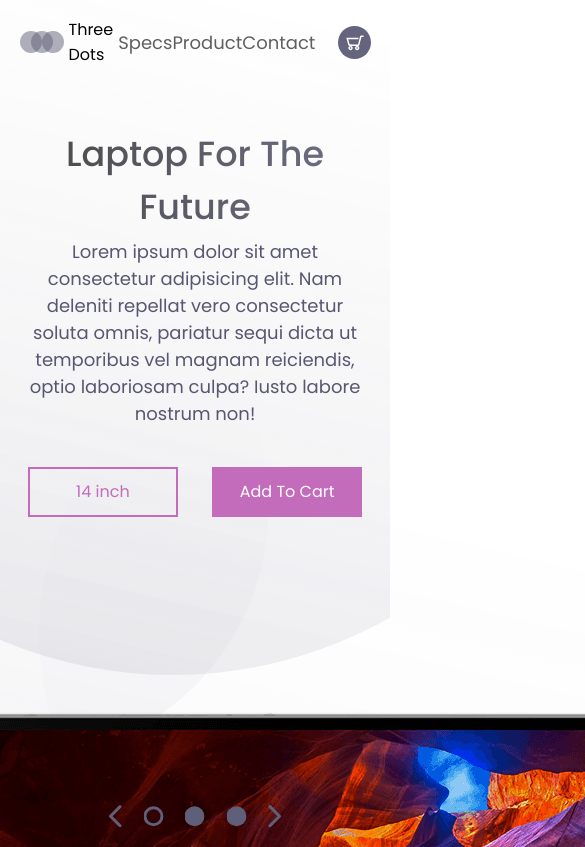
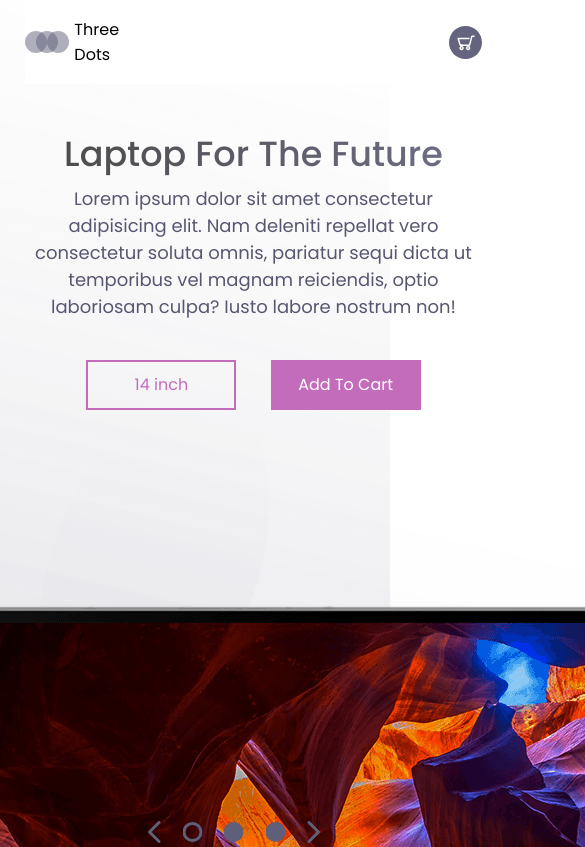
Before and after one commit to bart-khalid/ResponsiveWebSite, a plain HTML site: page index.html in a window 390 px wide. Shown: the top 847 px of the page, 585 px wide, since content can reach past the window. Drawn offline with Linux system fonts and the light colour scheme.

Commit message:
final commit

```diff
--- a/style.css
+++ b/style.css
@@ -173,3 +173,32 @@ nav{
     }
 
 }
+@media screen and (max-width: 617px) {
+    .nav-links {
+        display: none;
+    }
+    body {
+        width: 130%;
+    }
+    header {
+        display: flex;
+        background-color: rgb(255, 255, 255);
+        align-items: center;
+        width: 90%;
+        margin: auto;
+    }
+    .cart{
+        flex: 1;
+    }
+    .logo {
+        flex: 1;
+    }
+    .cover{
+        align-items: center;
+    }
+    .laptop-select {
+        bottom: 0;
+        right: 50%;
+        transform: translate(70%, 0%);
+    }
+}
```
